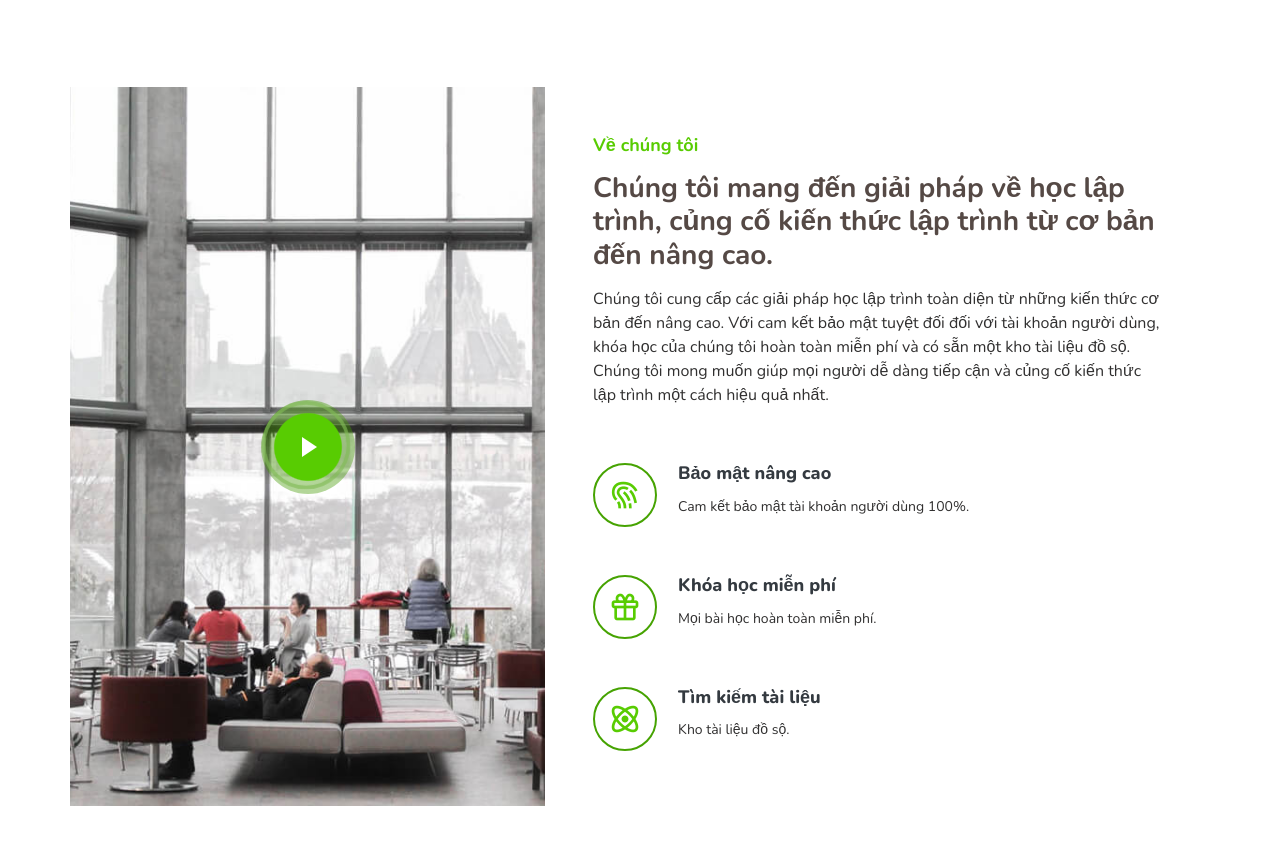
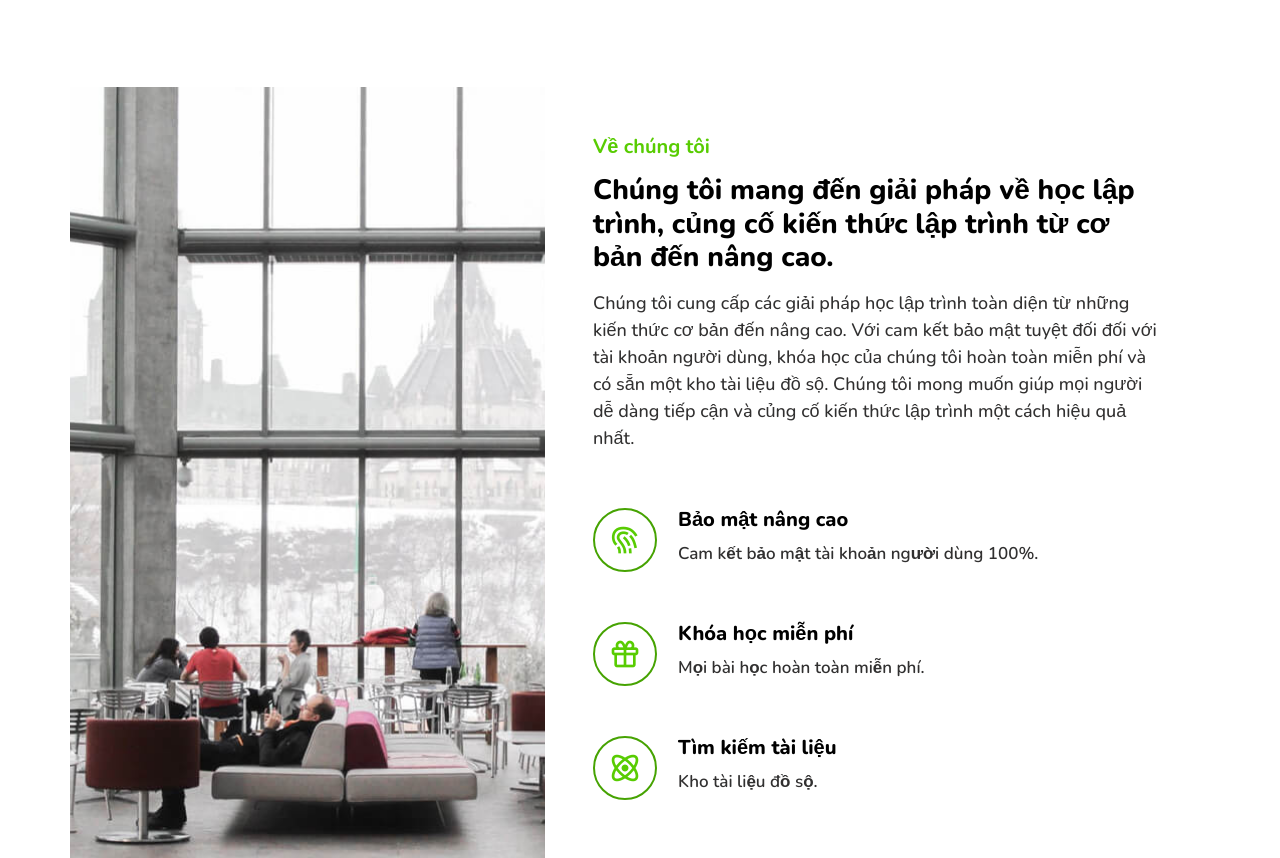
Before and after one commit to phh235/quizduo, a plain HTML site: page index.html at #!/home in a window 1280 px wide. Shown: the part 927-1785 px from the top of the page. Drawn offline with nearby package versions, Linux system fonts and the light colour scheme; some packages are replaced by stand-ins of ours.

Commit message:
update color text

```diff
--- a/assets/css/style.css
+++ b/assets/css/style.css
@@ -39,6 +39,10 @@ body {
   /* cursor: none; */
   overflow-x: hidden;
 }
+/* ::selection {
+  background-color: #58cc02;
+  color: #fff;
+} */
 
 a {
   color: #58cc02;
@@ -690,14 +694,14 @@ section {
 .about .icon-boxes h4 {
   font-size: 18px;
   font-weight: 700;
-  color: #7f6d68;
+  color: #000;
   margin-bottom: 15px;
 }
 
 .about .icon-boxes h3 {
   font-size: 28px;
   font-weight: 700;
-  color: #554945;
+  color: #000;
   margin-bottom: 15px;
 }
 
@@ -736,11 +740,11 @@ section {
   margin-left: 85px;
   font-weight: 800;
   margin-bottom: 10px;
-  font-size: 18px;
+  font-size: 20px;
 }
 
 .about .icon-box .title a {
-  color: #343a40;
+  color: #000;
   transition: 0.3s;
 }
 
@@ -751,7 +755,8 @@ section {
 .about .icon-box .description {
   margin-left: 85px;
   line-height: 24px;
-  font-size: 14px;
+  font-size: 17px;
+  font-weight: 600;
 }
 
 .about .video-box {
--- a/assets/html/home.html
+++ b/assets/html/home.html
@@ -92,19 +92,17 @@
         <div
           class="col-xl-5 col-lg-6 video-box d-flex justify-content-center align-items-stretch position-relative"
           data-aos="fade-right"
-        >
-          <a href="https://www.youtube.com/watch?v=zIyaO0YMfbE" class="glightbox play-btn mb-4"></a>
-        </div>
+        ></div>
 
         <div
           class="col-xl-7 col-lg-6 icon-boxes d-flex flex-column align-items-stretch justify-content-center py-5 px-lg-5"
         >
-          <h4 data-aos="fade-up" style="color: #58cc02; font-weight: 700">Về chúng tôi</h4>
-          <h3 data-aos="fade-up">
+          <h4 data-aos="fade-up" style="color: #58cc02; font-weight: 700; font-size: 20px;">Về chúng tôi</h4>
+          <h3 data-aos="fade-up" style="font-weight: 800;font-size: 28px;">
             Chúng tôi mang đến giải pháp về học lập trình, củng cố kiến thức lập trình từ cơ bản đến
             nâng cao.
           </h3>
-          <p data-aos="fade-up">
+          <p data-aos="fade-up" style="font-size: 18px; font-weight: 500;">
             Chúng tôi cung cấp các giải pháp học lập trình toàn diện từ những kiến thức cơ bản đến
             nâng cao. Với cam kết bảo mật tuyệt đối đối với tài khoản người dùng, khóa học của chúng
             tôi hoàn toàn miễn phí và có sẵn một kho tài liệu đồ sộ. Chúng tôi mong muốn giúp mọi
@@ -562,9 +560,7 @@
               <div class="sent-message">Tin nhắn của bạn đã được gửi! Cảm ơn</div>
             </div>
             <div class="text-center">
-              <button type="submit" style="border-radius: 10px; font-weight: 700">
-                Gửi
-              </button>
+              <button type="submit" style="border-radius: 10px; font-weight: 700">Gửi</button>
             </div>
           </form>
         </div>
```
